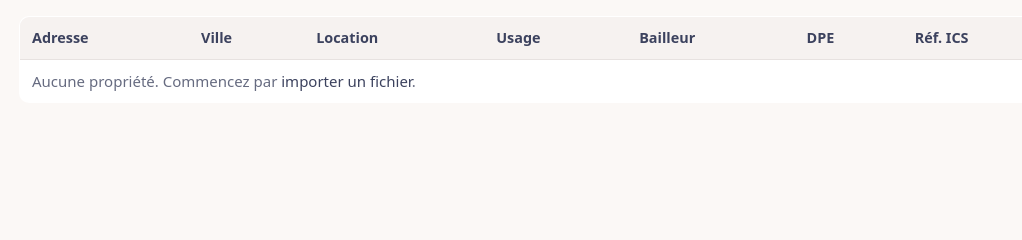
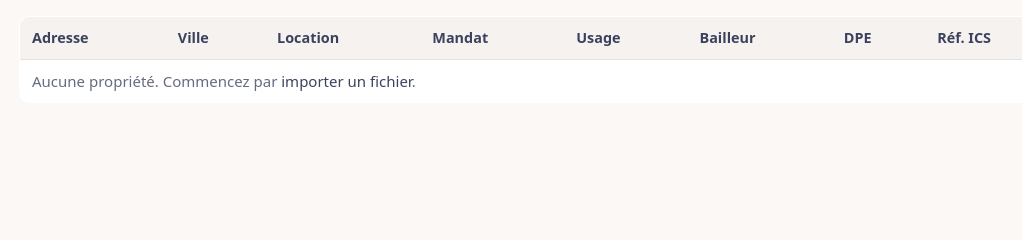
Before and after one commit to pingouinos/urbia_bail, a Django app: template templates/proprietes/liste.html in a window 1280 px wide. Shown: the part 309-549 px from the top of the page, without its empty margins (97-1119 px from the left). Run offline with Django 5.2, Linux system fonts and the light colour scheme; the template is opened without the code that fills it, so the values that code supplies are empty.

Commit message:
Liste des propriétés : colonne « Mandat »
Chaque ligne indique le mandat en cours de la propriété : son numéro, avec
un lien vers le mandat et la mention « À signer » tant que la signature
n'est pas enregistrée, ou « Sans mandat ».

Co-Authored-By: Claude Opus 5.5 <noreply@anthropic.com>

```diff
--- a/proprietes/views.py
+++ b/proprietes/views.py
@@ -81,8 +81,12 @@ def _proprietes_filtres(request):
 
 
 def liste(request):
-    proprietes = _proprietes_filtres(request).prefetch_related("baux__locataires")
+    proprietes = _proprietes_filtres(request).prefetch_related("baux__locataires", "mandats")
     page = Paginator(proprietes, 50).get_page(request.GET.get("page"))
+    for propriete in page:
+        # Mandat en cours, lu dans ce qui est déjà chargé pour la page.
+        en_cours = [mandat for mandat in propriete.mandats.all() if mandat.date_fin is None]
+        propriete.mandat = max(en_cours, key=lambda mandat: mandat.numero, default=None)
     parametres = request.GET.copy()
     parametres.pop("page", None)
     return render(request, "proprietes/liste.html", {
--- a/templates/proprietes/liste.html
+++ b/templates/proprietes/liste.html
@@ -25,20 +25,21 @@
 </form>
 <p class="discret">{{ page.paginator.count }} propriété(s)</p>
 <table>
-  <thead><tr><th>Adresse</th><th>Ville</th><th>Location</th><th>Usage</th><th>Bailleur</th><th>DPE</th><th>Réf. ICS</th></tr></thead>
+  <thead><tr><th>Adresse</th><th>Ville</th><th>Location</th><th>Mandat</th><th>Usage</th><th>Bailleur</th><th>DPE</th><th>Réf. ICS</th></tr></thead>
   <tbody>
   {% for propriete in page %}
     <tr{% if not propriete.actif %} class="inactif"{% endif %}>
       <td><a href="{{ propriete.get_absolute_url }}">{{ propriete.adresse }}{% if propriete.complement %}, {{ propriete.complement }}{% endif %}</a>{% if propriete.immeuble %}<br><a class="discret" href="{{ propriete.immeuble.get_absolute_url }}">Immeuble{% if propriete.immeuble.nom %} {{ propriete.immeuble.nom }}{% endif %}</a>{% endif %}</td>
       <td>{{ propriete.code_postal }} {{ propriete.ville }}</td>
       <td>{% with situation=propriete.situation %}<span class="pastille pastille-{{ situation.code }}">{{ situation.libelle }}</span>{% if propriete.a_louer %} <span class="pastille pastille-a_louer">À louer</span>{% endif %}{% if situation.bail %}<br><span class="discret">{{ situation.bail.noms_locataires }}</span>{% endif %}{% if situation.a_venir %}<br><span class="discret">Entrée de {{ situation.a_venir.noms_locataires|default:"locataire à renseigner" }} le {{ situation.a_venir.date_effet|date:"d/m/Y" }}</span>{% endif %}{% endwith %}</td>
+      <td>{% if propriete.mandat %}<a href="{{ propriete.mandat.get_absolute_url }}">n° {{ propriete.mandat.numero }}</a>{% if not propriete.mandat.date_signature %}<br><span class="pastille pastille-preavis">À signer</span>{% endif %}{% else %}<span class="pastille pastille-libre">Sans mandat</span>{% endif %}</td>
       <td>{{ propriete.get_usage_display }}{% if propriete.meuble %} meublé{% endif %}</td>
       <td>{{ propriete.bailleur }}</td>
       <td>{% if propriete.location_interdite %}<span class="alerte">G</span>{% else %}{{ propriete.classe_dpe|default:"—" }}{% endif %}</td>
       <td>{{ propriete.ref_ics|default:"—" }}</td>
     </tr>
   {% empty %}
-    <tr><td colspan="7" class="discret">Aucune propriété. Commencez par <a href="{% url 'proprietes:importer' %}">importer un fichier</a>.</td></tr>
+    <tr><td colspan="8" class="discret">Aucune propriété. Commencez par <a href="{% url 'proprietes:importer' %}">importer un fichier</a>.</td></tr>
   {% endfor %}
   </tbody>
 </table>
```
Also changed, not shown: proprietes/tests.py (+15 -0 lines).
